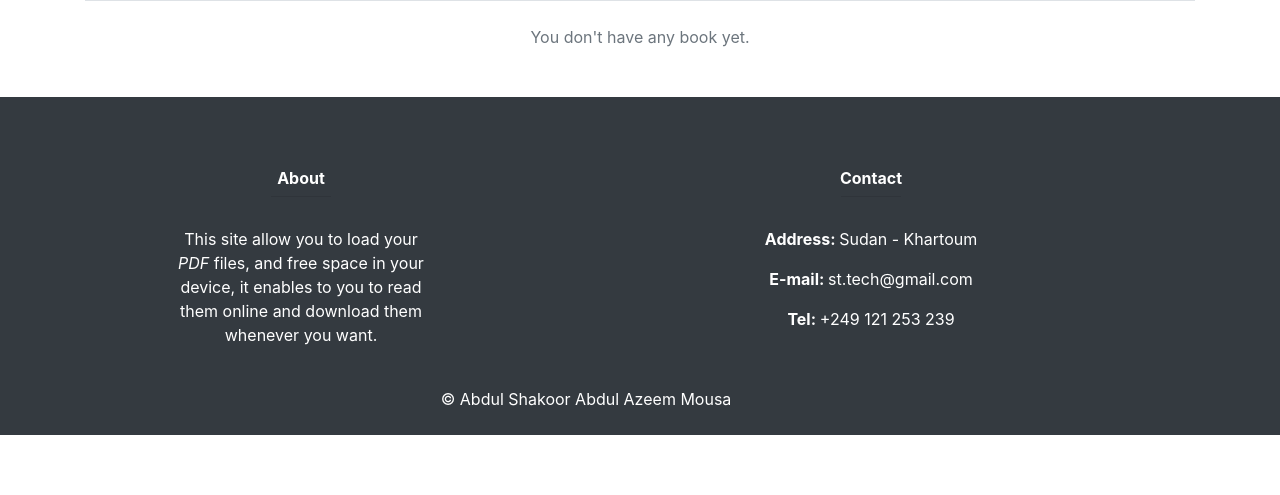
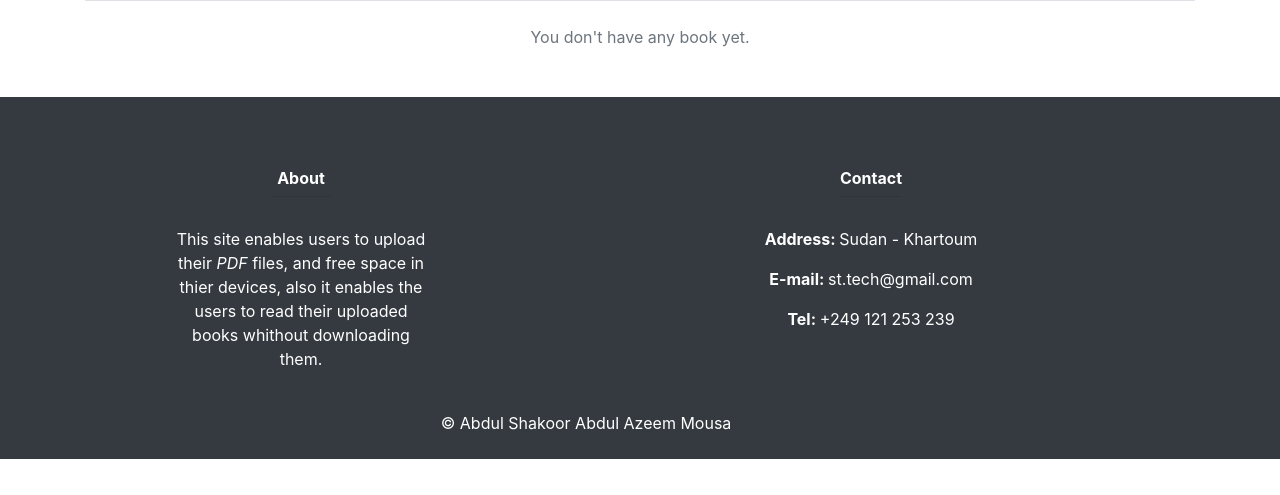
Before and after one commit to shoukreytom/pdfstack, a Django app: page /my/books/ in a window 1280 px wide. Shown: the part 305-800 px from the top of the page. Run offline with Django 3.2, Linux system fonts and the light colour scheme; the visitor is signed in with stand-in values (Sample User, id 1); data that the repository does not hold is empty; some libraries are stand-ins or nearby versions.

Commit message:
enhanced about site section and made header sticky at top

```diff
--- a/home/templates/home/base.html
+++ b/home/templates/home/base.html
@@ -18,7 +18,7 @@
 </head>
 
 <body dir="ltr">
-    <nav class="navbar navbar-expand-md navbar-dark bg-dark">
+    <nav class="navbar navbar-expand-md navbar-dark bg-dark sticky-top">
         <button class="navbar-toggler" type="button" data-toggle="collapse" data-target="#navbarTogglerDemo03"
             aria-controls="navbarTogglerDemo03" aria-expanded="false" aria-label="Toggle navigation">
             <span class="navbar-toggler-icon"></span>
@@ -77,7 +77,7 @@
 
     <!-- footer -->
     <!-- Footer -->
-    <nav class="navbar font-small bg-dark mt-5">
+    <nav class="navbar font-small bg-dark mt-5" id="footer">
 
         <!-- Footer Links -->
         <div class="navbar-nav text-center mt-5" style="color: white;">
@@ -93,8 +93,10 @@
                         <h6 class="text-center font-weight-bold">About</h6>
                         <hr dir="rtl" class="deep-purple accent-2 mb-4 mt-0 d-inline-block mx-auto"
                             style="width: 60px;">
-                        <p class="text-center">This site allow you to load your <i>PDF</i> files, and free space in your
-                            device, it enables to you to read them online and download them whenever you want.</p>
+                        <p class="text-center">This site enables users to upload their <i>PDF</i> files, and free space
+                            in thier
+                            devices, also it enables the users to read their uploaded books whithout downloading them.
+                        </p>
 
                     </div>
 
```
